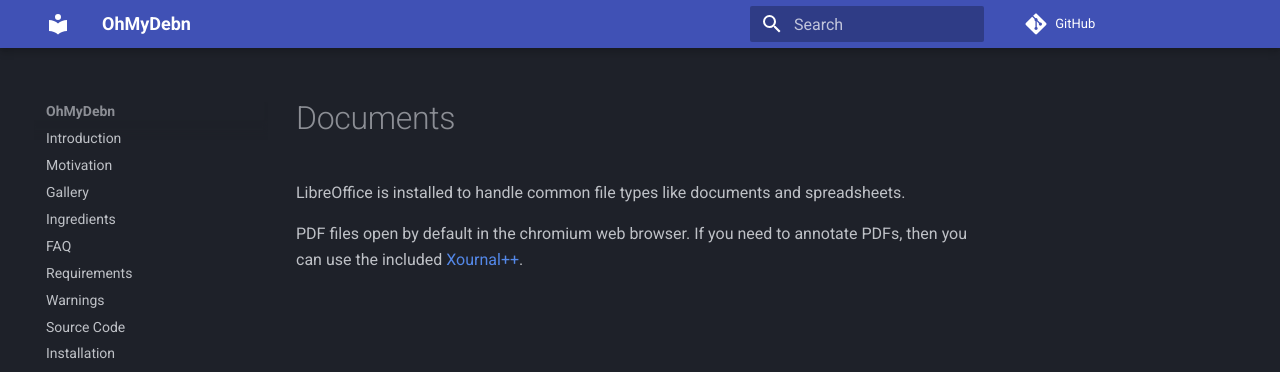
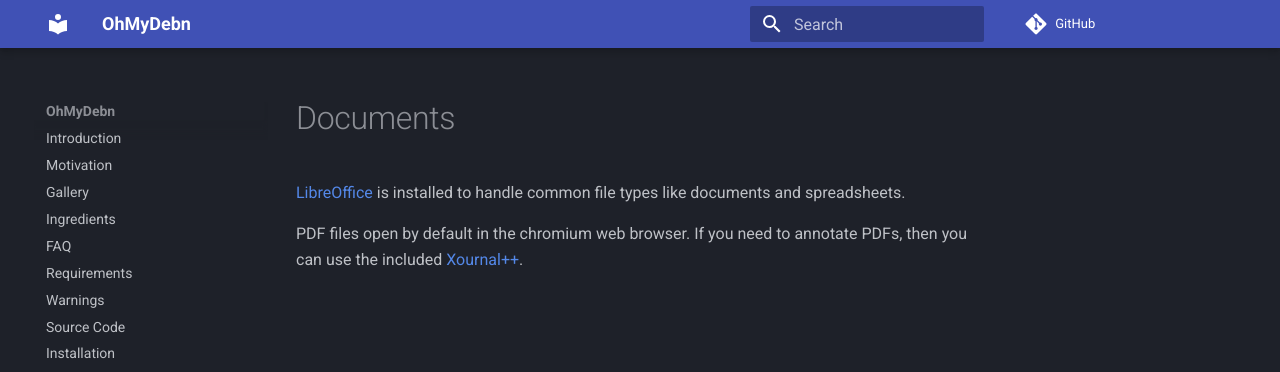
Before and after one commit to dougburks/ohmydebn-docs, an MkDocs documentation site: the page built from docs/documents.md, in a window 1280 px wide. Shown: the top 372 px of the page. Built offline with MkDocs 1.6.1 and Material for MkDocs 9.7.7, drawn with Linux system fonts in a browser that asks for light colours; comment, search, counter and statistics services are not loaded; part of the change alters nothing that is shown.

```diff
--- a/docs/documents.md
+++ b/docs/documents.md
@@ -1,3 +1,3 @@
-LibreOffice is installed to handle common file types like documents and spreadsheets.
+[LibreOffice](https://www.libreoffice.org/) is installed to handle common file types like documents and spreadsheets.
 
 PDF files open by default in the chromium web browser. If you need to annotate PDFs, then you can use the included [Xournal++](https://xournalpp.github.io/).
```
